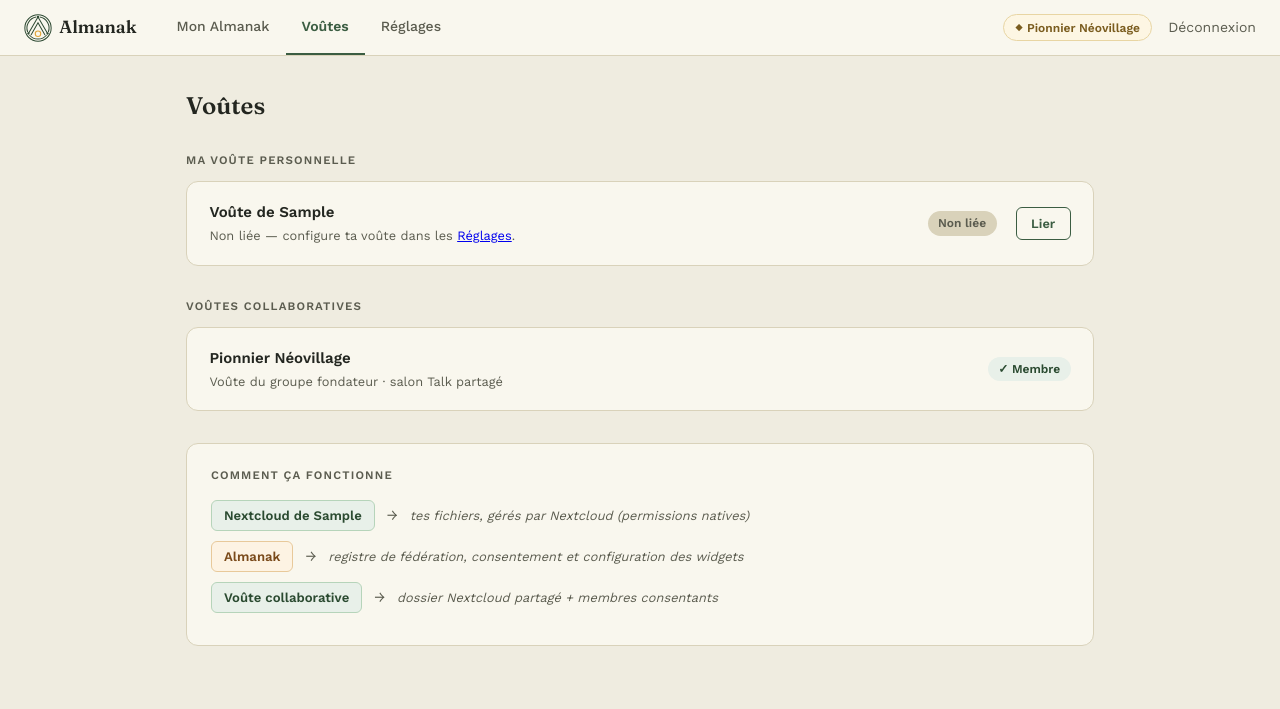
After one commit to YonathanAlmanak/almanak-core, a Django app: page /voutes/ in a window 1280 px wide. The commit adds this page. Shown: the top 709 px of the page. Run offline with Django 5.2, Linux system fonts and the light colour scheme; the visitor is signed in with stand-in values (Sample User, id 1); data comes from the database, SQL or seed files in the repository.

Commit message:
feat: onglets Mon Almanak / Voutes / Reglages + UserProfile nc_username

```diff
--- a/config/urls.py
+++ b/config/urls.py
@@ -16,7 +16,7 @@ from django.contrib.auth.models import User
 from django.http import HttpResponse, JsonResponse
 from django.views.decorators.csrf import csrf_exempt
 from django.views.decorators.http import require_http_methods
-from profiles.views import profil
+from profiles.views import profil, voutes, reglages
 
 DATA             = Path("/opt/almanak/data")
 APPROUVES        = DATA / "evenements.json"
@@ -474,6 +474,8 @@ urlpatterns = [
     ), name="connexion"),
     path("deconnexion/", auth_views.LogoutView.as_view(next_page="/connexion/"), name="deconnexion"),
     path("profil/", profil, name="profil"),
+    path("voutes/", voutes, name="voutes"),
+    path("reglages/", reglages, name="reglages"),
     # OAuth2
     path("oauth/nextcloud/login/", oauth_nextcloud_login, name="oauth_nextcloud_login"),
     path("oauth/nextcloud/callback/", oauth_nextcloud_callback, name="oauth_nextcloud_callback"),
--- a/profiles/views.py
+++ b/profiles/views.py
@@ -1,18 +1,41 @@
+from django.contrib import messages
 from django.contrib.auth.decorators import login_required
-from django.shortcuts import render
+from django.shortcuts import render, redirect
 
 from config.nextcloud import nouvelles_groupe, sur_la_table
+from .models import UserProfile
 
 PIONNIER_ROOM = "b5zpbo3j"
 
 
+def _profil(user):
+    profile, _ = UserProfile.objects.get_or_create(user=user)
+    return profile
+
+
 @login_required
 def profil(request):
-    return render(
-        request,
-        "profil.html",
-        {
-            "sur_la_table": sur_la_table(),
-            "nouvelles_groupe": nouvelles_groupe(PIONNIER_ROOM),
-        },
-    )
+    return render(request, "profil.html", {
+        "sur_la_table": sur_la_table(),
+        "nouvelles_groupe": nouvelles_groupe(PIONNIER_ROOM),
+    })
+
+
+@login_required
+def voutes(request):
+    profile = _profil(request.user)
+    return render(request, "voutes.html", {"profile": profile})
+
+
+@login_required
+def reglages(request):
+    profile = _profil(request.user)
+    if request.method == "POST":
+        section = request.POST.get("section", "")
+        if section == "nextcloud":
+            profile.nc_username = request.POST.get("nc_username", "").strip()
+            profile.nc_server = request.POST.get("nc_server", "atelier.neovillage.org").strip()
+            profile.save()
+            messages.success(request, "Voûte Nextcloud enregistrée.")
+        return redirect("/reglages/")
+    return render(request, "reglages.html", {"profile": profile})
--- a/templates/base.html
+++ b/templates/base.html
@@ -4,29 +4,132 @@
   <meta charset="UTF-8">
   <meta name="viewport" content="width=device-width, initial-scale=1.0">
   <title>{% block title %}Almanak{% endblock %}</title>
+  <link rel="preconnect" href="https://fonts.googleapis.com">
+  <link rel="preconnect" href="https://fonts.gstatic.com" crossorigin>
+  <link href="https://fonts.googleapis.com/css2?family=Fraunces:opsz,wght@9..144,600&family=Work+Sans:wght@400;500;600&display=swap" rel="stylesheet">
   <script src="https://unpkg.com/htmx.org@2.0.4" integrity="sha384-HGfztofotfshcF7+8n44JQL2oJmowVChPTg48S+jvZoztPfvwD79OC/LTtG6dMp+" crossorigin="anonymous"></script>
   <style>
     :root {
       --ink: #232620; --ink-soft: #5b5c4f;
       --bg: #efece0; --surface: #f9f7ee; --line: #d9d2ba;
-            --accent: #3b5d42; --logo-vert: #2E4A33; --logo-or: #E1A43B;
+      --accent: #3b5d42; --accent-soft: #e4ead9;
+      --logo-vert: #2E4A33; --logo-or: #E1A43B;
+      --or-pale: #fdf6e3;
     }
-        body { font-family: system-ui, sans-serif; max-width: 900px; margin: 0 auto; padding: 0 1rem 2rem; background: var(--bg); color: var(--ink); }
-        nav { display: flex; align-items: center; gap: 1.2rem; padding: .9rem 0; border-bottom: 1px solid var(--line); margin-bottom: 1.5rem; }
-        nav a { text-decoration: none; color: var(--ink-soft); font-size: .9rem; }
-        nav a:hover { color: var(--ink); text-decoration: underline; }
-        .nav-logo { display: flex; align-items: center; gap: .5rem; font-weight: 600; font-size: 1rem; color: var(--ink); margin-right: auto; }
-        .nav-logo svg { width: 28px; height: 28px; flex-shrink: 0; }
-        .lg-trait { fill: none; stroke: var(--logo-vert); stroke-width: 3.6; stroke-miterlimit: 10; }
-        .lg-or    { fill: none; stroke: var(--logo-or);   stroke-width: 3.96; }
-        .lg-noeud { fill: var(--logo-vert); }
-        .btn-deconnexion { background: none; border: none; padding: 0; font: inherit; font-size: .9rem; color: var(--ink-soft); cursor: pointer; }
-        .btn-deconnexion:hover { color: var(--ink); text-decoration: underline; }
+    *, *::before, *::after { box-sizing: border-box; }
+    body {
+      margin: 0;
+      background: var(--bg);
+      color: var(--ink);
+      font-family: "Work Sans", system-ui, sans-serif;
+      font-size: 15px;
+      line-height: 1.5;
+    }
+
+    /* ── En-tête ── */
+    .site-header {
+      position: sticky;
+      top: 0;
+      z-index: 100;
+      background: var(--surface);
+      border-bottom: 1px solid var(--line);
+      display: flex;
+      align-items: center;
+      gap: 0;
+      height: 56px;
+      padding: 0 1.5rem;
+    }
+    .nav-logo {
+      display: flex;
+      align-items: center;
+      gap: .45rem;
+      text-decoration: none;
+      font-family: "Fraunces", Georgia, serif;
+      font-weight: 600;
+      font-size: 1.1rem;
+      color: var(--ink);
+      flex-shrink: 0;
+      margin-right: 1.5rem;
+    }
+    .nav-logo svg { width: 28px; height: 28px; }
+    .lg-trait { fill:none; stroke:var(--logo-vert); stroke-width:3.6; stroke-miterlimit:10; }
+    .lg-or    { fill:none; stroke:var(--logo-or);   stroke-width:3.96; }
+    .lg-noeud { fill:var(--logo-vert); }
+
+    /* Onglets */
+    .nav-tabs {
+      display: flex;
+      align-items: center;
+      height: 100%;
+      flex: 1;
+    }
+    .nav-tab {
+      display: flex;
+      align-items: center;
+      height: 100%;
+      padding: 0 1rem;
+      font-size: .875rem;
+      font-weight: 500;
+      color: var(--ink-soft);
+      text-decoration: none;
+      border-bottom: 2px solid transparent;
+      transition: color .15s, border-color .15s;
+      white-space: nowrap;
+    }
+    .nav-tab:hover { color: var(--ink); }
+    .nav-tab.active { color: var(--accent); border-bottom-color: var(--accent); font-weight: 600; }
+
+    /* Droite */
+    .nav-right {
+      display: flex;
+      align-items: center;
+      gap: 1rem;
+      margin-left: auto;
+      flex-shrink: 0;
+    }
+    .badge-pionnier {
+      background: var(--or-pale);
+      border: 1px solid #e8d5a3;
+      color: #7a5c1e;
+      border-radius: 999px;
+      padding: .2rem .7rem;
+      font-size: .75rem;
+      font-weight: 600;
+      display: flex;
+      align-items: center;
+      gap: .3rem;
+    }
+    .badge-pionnier::before { content: "◆"; font-size: .55rem; }
+    .btn-link {
+      background: none;
+      border: none;
+      padding: 0;
+      font: inherit;
+      font-size: .875rem;
+      color: var(--ink-soft);
+      cursor: pointer;
+      text-decoration: none;
+    }
+    .btn-link:hover { color: var(--ink); text-decoration: underline; }
+
+    /* ── Contenu ── */
+    .site-content {
+      max-width: 940px;
+      margin: 0 auto;
+      padding: 2rem 1rem 4rem;
+    }
+
+    /* ── Messages flash ── */
+    .flash-list { list-style: none; padding: 0; margin: 0 0 1.2rem; display: flex; flex-direction: column; gap: .5rem; }
+    .flash { padding: .6rem 1rem; border-radius: 8px; font-size: .88rem; }
+    .flash.success { background: var(--accent-soft); color: var(--accent); border: 1px solid #b6d4ba; }
+    .flash.error { background: #f9ece0; color: #b96f22; border: 1px solid #e8c99a; }
   </style>
   {% block extra_head %}{% endblock %}
 </head>
 <body>
-    <nav>
+
+<header class="site-header">
   <a href="{% block nav_logo_href %}/{% endblock %}" class="nav-logo">
     <svg viewBox="0 0 100 100" aria-hidden="true">
       <circle class="lg-trait" cx="50" cy="50" r="47" transform="rotate(-90 50 50)"/>
@@ -40,20 +143,44 @@
     </svg>
     Almanak
   </a>
+
+  {% block nav_tabs %}
+  {% if user.is_authenticated %}
+  <nav class="nav-tabs" aria-label="Navigation principale">
+    <a href="/profil/"   class="nav-tab {% if request.resolver_match.url_name == 'profil'   %}active{% endif %}">Mon Almanak</a>
+    <a href="/voutes/"   class="nav-tab {% if request.resolver_match.url_name == 'voutes'   %}active{% endif %}">Voûtes</a>
+    <a href="/reglages/" class="nav-tab {% if request.resolver_match.url_name == 'reglages' %}active{% endif %}">Réglages</a>
+  </nav>
+  {% endif %}
+  {% endblock %}
+
   {% block nav_links %}
   {% if user.is_authenticated %}
-            <a href="/profil/">Mon profil</a>
+  <div class="nav-right">
+    <span class="badge-pionnier">Pionnier Néovillage</span>
     <form method="post" action="/deconnexion/" style="display:inline">
       {% csrf_token %}
-                <button type="submit" class="btn-deconnexion">Déconnexion</button>
+      <button type="submit" class="btn-link">Déconnexion</button>
     </form>
+  </div>
   {% else %}
-            <a href="/connexion/">Connexion</a>
+  <div class="nav-right">
+    <a href="/connexion/" class="btn-link">Connexion</a>
+  </div>
   {% endif %}
   {% endblock %}
-    </nav>
-    <main>
+</header>
+
+<main class="site-content">
+  {% if messages %}
+  <ul class="flash-list">
+    {% for msg in messages %}
+    <li class="flash {{ msg.tags }}">{{ msg }}</li>
+    {% endfor %}
+  </ul>
+  {% endif %}
   {% block content %}{% endblock %}
 </main>
+
 </body>
 </html>
--- a/templates/connexion.html
+++ b/templates/connexion.html
@@ -1,6 +1,7 @@
 {% extends "base.html" %}
 {% block title %}Connexion — Almanak{% endblock %}
 {% block nav_logo_href %}https://neovillage.org/{% endblock %}
+{% block nav_tabs %}{% endblock %}
 {% block nav_links %}{% endblock %}
 
 {% block extra_head %}
--- /dev/null
+++ b/templates/voutes.html
@@ -0,0 +1,155 @@
+{% extends "base.html" %}
+{% block title %}Voûtes — Almanak{% endblock %}
+
+{% block extra_head %}
+<style>
+  .page-title {
+    font-family: "Fraunces", Georgia, serif;
+    font-size: 1.5rem;
+    font-weight: 600;
+    margin: 0 0 1.75rem;
+  }
+
+  .section-label {
+    font-size: .72rem;
+    font-weight: 600;
+    text-transform: uppercase;
+    letter-spacing: .1em;
+    color: var(--ink-soft);
+    margin: 0 0 .75rem;
+  }
+
+  .voute-card {
+    background: var(--surface);
+    border: 1px solid var(--line);
+    border-radius: 12px;
+    padding: 1.2rem 1.4rem;
+    margin-bottom: .75rem;
+    display: flex;
+    align-items: center;
+    gap: 1.2rem;
+    flex-wrap: wrap;
+  }
+  .voute-info { flex: 1; min-width: 0; }
+  .voute-name { font-weight: 600; margin-bottom: .15rem; }
+  .voute-meta { font-size: .8rem; color: var(--ink-soft); }
+  .voute-status {
+    font-size: .75rem;
+    font-weight: 600;
+    padding: .2rem .65rem;
+    border-radius: 999px;
+    flex-shrink: 0;
+  }
+  .voute-status.liee { background: #e8f0e9; color: #2a4a30; }
+  .voute-status.non-liee { background: #f5ece0; color: #7a4a1a; }
+  .voute-status.vide { background: var(--line); color: var(--ink-soft); }
+
+  .btn-outline {
+    padding: .38rem .9rem;
+    border: 1px solid var(--accent);
+    color: var(--accent);
+    border-radius: 6px;
+    font-size: .8rem;
+    font-weight: 600;
+    font-family: inherit;
+    background: none;
+    cursor: pointer;
+    text-decoration: none;
+  }
+  .btn-outline:hover { background: var(--accent-soft); }
+
+  .schema-box {
+    background: var(--surface);
+    border: 1px solid var(--line);
+    border-radius: 12px;
+    padding: 1.4rem 1.5rem;
+    margin-top: 2rem;
+  }
+  .schema-label-title {
+    font-size: .72rem;
+    font-weight: 600;
+    text-transform: uppercase;
+    letter-spacing: .1em;
+    color: var(--ink-soft);
+    margin-bottom: 1rem;
+  }
+  .schema-row {
+    display: flex;
+    align-items: center;
+    gap: .75rem;
+    margin-bottom: .6rem;
+    flex-wrap: wrap;
+  }
+  .schema-node {
+    background: #e8f0e9;
+    border: 1px solid #b6d4ba;
+    border-radius: 6px;
+    padding: .3rem .75rem;
+    font-size: .82rem;
+    font-weight: 600;
+    color: #2a4a30;
+    white-space: nowrap;
+  }
+  .schema-node.or { background: #fdf3e3; border-color: #e8c99a; color: #7a4a1a; }
+  .schema-arrow { color: var(--ink-soft); font-size: .9rem; }
+  .schema-desc { font-size: .8rem; color: var(--ink-soft); font-style: italic; }
+
+  .section-gap { margin-top: 2rem; }
+</style>
+{% endblock %}
+
+{% block content %}
+<h1 class="page-title">Voûtes</h1>
+
+<!-- ── Voûte personnelle ── -->
+<p class="section-label">Ma voûte personnelle</p>
+<div class="voute-card">
+  <div class="voute-info">
+    <div class="voute-name">Voûte de {{ user.first_name|default:user.username }}</div>
+    {% if profile.nc_username %}
+    <div class="voute-meta">{{ profile.nc_server }} · utilisateur : <code>{{ profile.nc_username }}</code></div>
+    {% else %}
+    <div class="voute-meta">Non liée — configure ta voûte dans les <a href="/reglages/">Réglages</a>.</div>
+    {% endif %}
+  </div>
+  {% if profile.nc_username %}
+  <span class="voute-status liee">✓ Liée</span>
+  <a href="/reglages/" class="btn-outline">Modifier</a>
+  {% else %}
+  <span class="voute-status vide">Non liée</span>
+  <a href="/reglages/" class="btn-outline">Lier</a>
+  {% endif %}
+</div>
+
+<!-- ── Voûtes collaboratives ── -->
+<div class="section-gap">
+  <p class="section-label">Voûtes collaboratives</p>
+  <div class="voute-card">
+    <div class="voute-info">
+      <div class="voute-name">Pionnier Néovillage</div>
+      <div class="voute-meta">Voûte du groupe fondateur · salon Talk partagé</div>
+    </div>
+    <span class="voute-status liee">✓ Membre</span>
+  </div>
+</div>
+
+<!-- ── Schéma d'architecture ── -->
+<div class="schema-box">
+  <div class="schema-label-title">Comment ça fonctionne</div>
+  <div class="schema-row">
+    <div class="schema-node">Nextcloud de {{ user.first_name|default:user.username }}</div>
+    <span class="schema-arrow">→</span>
+    <span class="schema-desc">tes fichiers, gérés par Nextcloud (permissions natives)</span>
+  </div>
+  <div class="schema-row">
+    <div class="schema-node or">Almanak</div>
+    <span class="schema-arrow">→</span>
+    <span class="schema-desc">registre de fédération, consentement et configuration des widgets</span>
+  </div>
+  <div class="schema-row">
+    <div class="schema-node">Voûte collaborative</div>
+    <span class="schema-arrow">→</span>
+    <span class="schema-desc">dossier Nextcloud partagé + membres consentants</span>
+  </div>
+</div>
+{% endblock %}
```
Also changed, not shown: profiles/models.py (+9 -1 lines), templates/profil.html (+1 -16 lines), templates/reglages.html (added, +147 -0 lines), profiles/migrations/0001_initial.py (added). Lines whose indentation alone changed are shown as unchanged.
